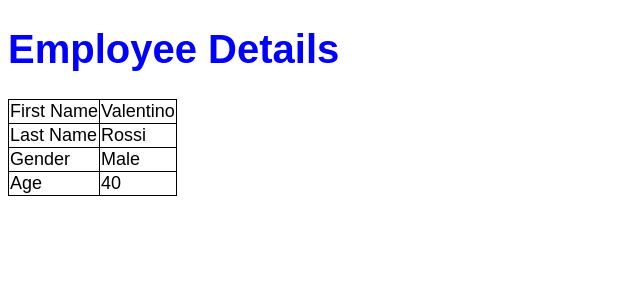
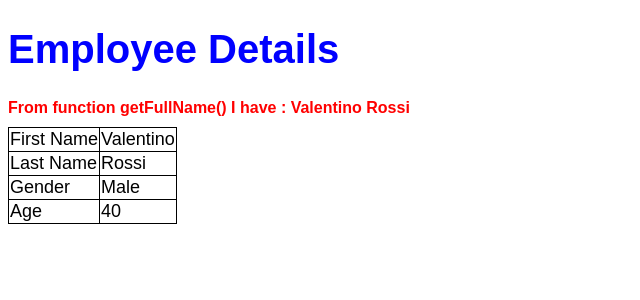
Before and after one commit to anvaplus/angularThrift, an Angular app: page / in a window 1280 px wide. Shown: the top 300 px of the page, without its empty margins (0-640 px from the left). Built offline with nearby package versions, Linux system fonts and the light colour scheme.

Commit message:
get value from function

```diff
--- a/src/app/employee/employee.component.css
+++ b/src/app/employee/employee.component.css
@@ -1,3 +1,9 @@
+h1{
+    color: red;
+    font-family: Arial;
+    font-size: 100%;
+}
+
 table{
     color: black;
     font-family: Arial;
--- a/src/app/employee/employee.component.html
+++ b/src/app/employee/employee.component.html
@@ -1,3 +1,9 @@
+<!-- the variable values are inserted by interpolation {{VALUE}} -->
+
+<h1>
+    From function getFullName() I have : {{getFullName()}}
+</h1>
+
 <table>
     <tr>
         <td>First Name</td>
--- a/src/app/employee/employee.component.ts
+++ b/src/app/employee/employee.component.ts
@@ -8,8 +8,12 @@ import {Component} from '@angular/core'
 
 
 export class EmployeeComponent{
-    firstName = 'Valentino';
-    lastName = 'Rossi';
-    gender = 'Male';
-    age = '40';
+    firstName : string = 'Valentino';
+    lastName : string = 'Rossi';
+    gender : string= 'Male';
+    age : number = 40;
+
+    getFullName(): string{
+        return this.firstName + ' ' + this.lastName;
+    }
 }
```
